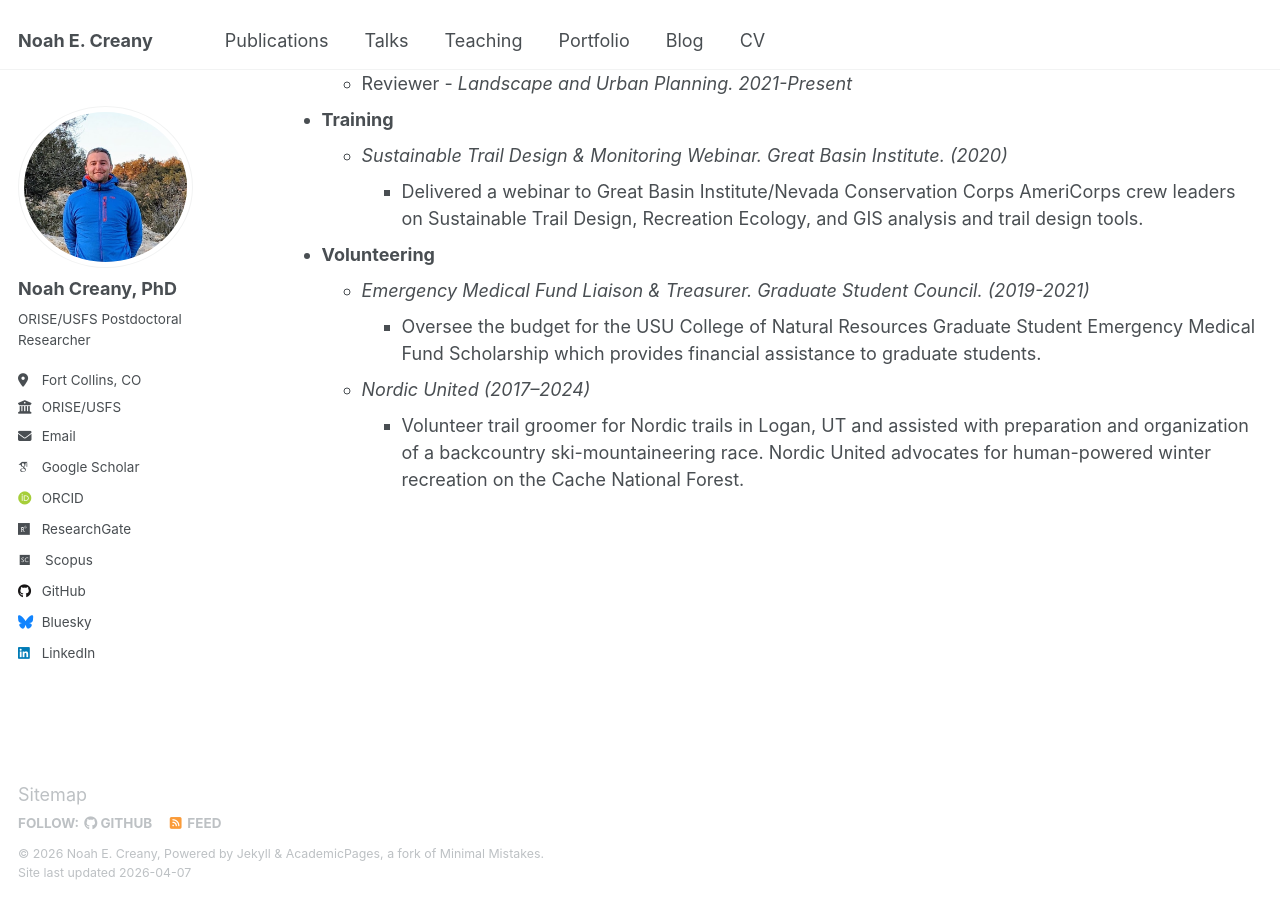
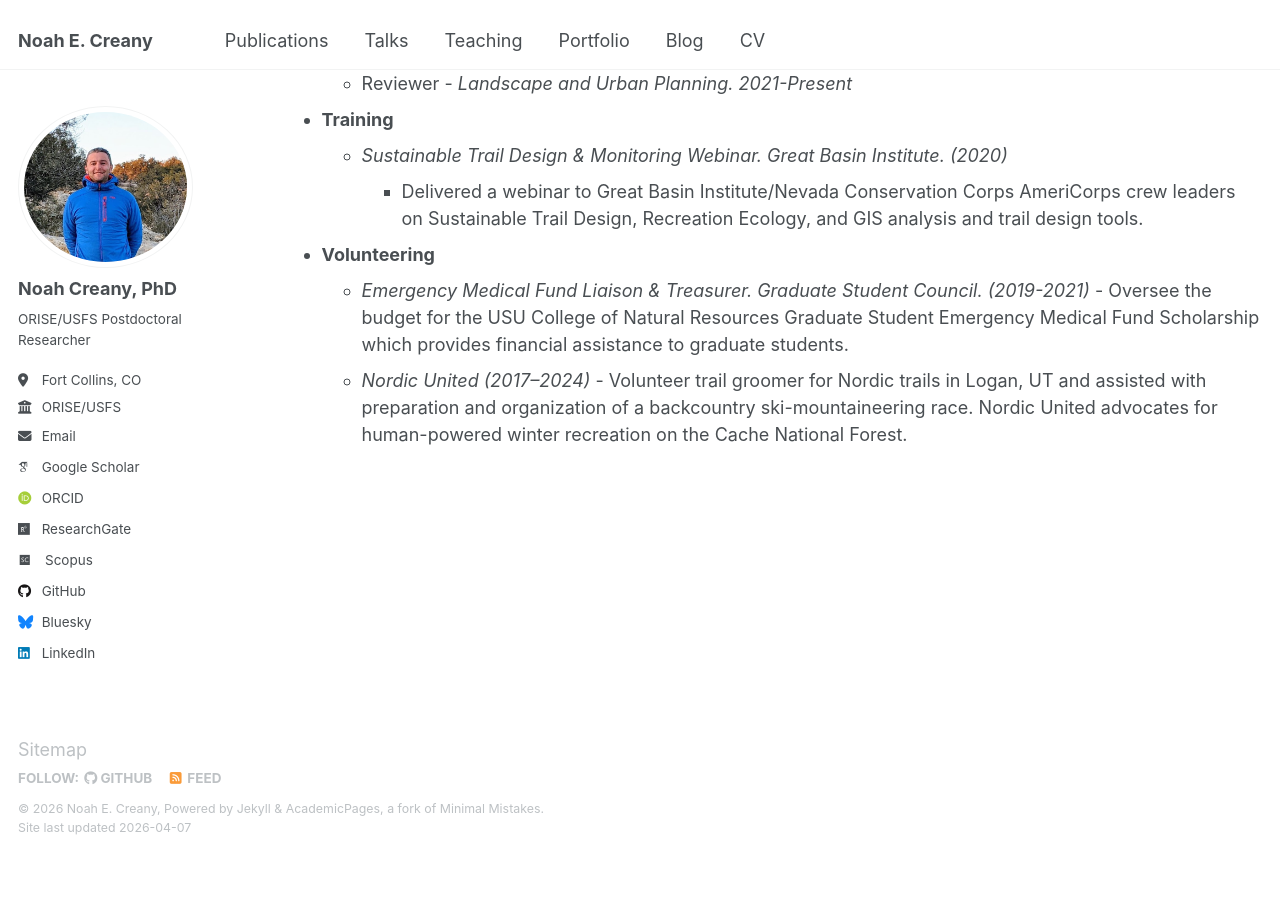
Before and after one commit to noahcreany/noahcreany.github.io, a Jekyll site: the page built from _pages/cv.md, in a window 1280 px wide and 900 px high, scrolled down 4497 px. Built offline with Jekyll 4.4.1, drawn with Linux system fonts in a browser that asks for light colours; some web fonts are replaced; after the commit the page ends 5352 px from its top, so only the background shows below that; some of the changed text lies outside the part shown.

Commit message:
Update CV

```diff
--- a/_pages/cv.md
+++ b/_pages/cv.md
@@ -11,8 +11,8 @@
 
 [Download CV (PDF)](https://noahcreany.github.io/files/N_Creany_CV.pdf)
 
-Research
-======
+# Research
+
 **Protected Area Conservation & Management**
 
 Broadly, my research aims to inform recreation management in protected area settings
@@ -70,9 +69,7 @@
   </tr>
 </table>
 
-
-Funded Research
-======
+# Funded Research
 
 <style type="text/css">
 .tg  {border:none;border-collapse:collapse;border-color:#ccc;border-spacing:0;width:auto;}
@@ -101,8 +98,7 @@
 </tbody>
 </table>
 
-Publications
-======
+# Publications
 
 <ul>{% for post in site.publications reversed %}
 {% include archive-single-cv.html %}
@@ -115,8 +111,7 @@
 {% include archive-single-talk-cv.html  %}
 {% endfor %}</ul>
 
-Awards
-======
+# Awards
 
 **Rocky Mountain Cooperative Ecosystem Studies Unit (CESU)**
 : Student Researcher (Honorable Mention) (2023)
@@ -124,8 +119,7 @@
 **Utah State University Quinney College of Natural Resources**
 : Doctoral Student Researcher of the Year (2023)
 
-Teaching
-======
+# Teaching
 
 <ul>{% for post in site.teaching reversed %}
 {% include archive-single-cv.html %}
@@ -135,24 +129,22 @@
 ======
 
 - **Academic Journals**
-  - **Associate Editor** - *Journal of Outdoor Recreation & Tourism Research. 2025-Present*
-  - Reviewer - *Scientific Reports - Nature. 2025-Present*
-  - Reviewer - *Journal of Interpretation Research. 2024-Present*
-  - Reviewer - *Journal of Park and Recreation Administration. 2021-Present*
-  - Reviewer - *Biodiversity and Conservation. 2021-Present*
-  - Reviewer - *Landscape and Urban Planning. 2021-Present*
+  - **Associate Editor** - _Journal of Outdoor Recreation & Tourism Research. 2025-Present_
+  - Reviewer - _Scientific Reports - Nature. 2025-Present_
+  - Reviewer - _Journal of Interpretation Research. 2024-Present_
+  - Reviewer - _Journal of Park and Recreation Administration. 2021-Present_
+  - Reviewer - _Biodiversity and Conservation. 2021-Present_
+  - Reviewer - _Landscape and Urban Planning. 2021-Present_
 
 - **Training**
-  - *Sustainable Trail Design & Monitoring Webinar. Great Basin Institute. (2020)*
-     - Delivered a webinar to Great Basin Institute/Nevada Conservation Corps AmeriCorps crew
-leaders on Sustainable Trail Design, Recreation Ecology, and GIS analysis and trail design
-tools.
+  - _Sustainable Trail Design & Monitoring Webinar. Great Basin Institute. (2020)_
+    - Delivered a webinar to Great Basin Institute/Nevada Conservation Corps AmeriCorps crew
+      leaders on Sustainable Trail Design, Recreation Ecology, and GIS analysis and trail design
+      tools.
 
 - **Volunteering**
-  - *Emergency Medical Fund Liaison & Treasurer. Graduate Student Council. (2019-2021)*
-    - Oversee the budget for the USU College of Natural Resources Graduate Student Emergency Medical
-Fund Scholarship which provides financial assistance to graduate students.
-  - *Nordic United (2017–2024)*
-    - Volunteer trail groomer for Nordic trails in Logan, UT and assisted with preparation and
-organization of a backcountry ski-mountaineering race. Nordic United advocates for
-human-powered winter recreation on the Cache National Forest.
+  - _Emergency Medical Fund Liaison & Treasurer. Graduate Student Council. (2019-2021)_ - Oversee the budget for the USU College of Natural Resources Graduate Student Emergency Medical
+    Fund Scholarship which provides financial assistance to graduate students.
+  - _Nordic United (2017–2024)_ - Volunteer trail groomer for Nordic trails in Logan, UT and assisted with preparation and
+    organization of a backcountry ski-mountaineering race. Nordic United advocates for
+    human-powered winter recreation on the Cache National Forest.
```
Also changed, not shown: other parts of _pages/cv.md (+11 -12 lines), _includes/chart.html (+1 -1 lines), 1 other file.
